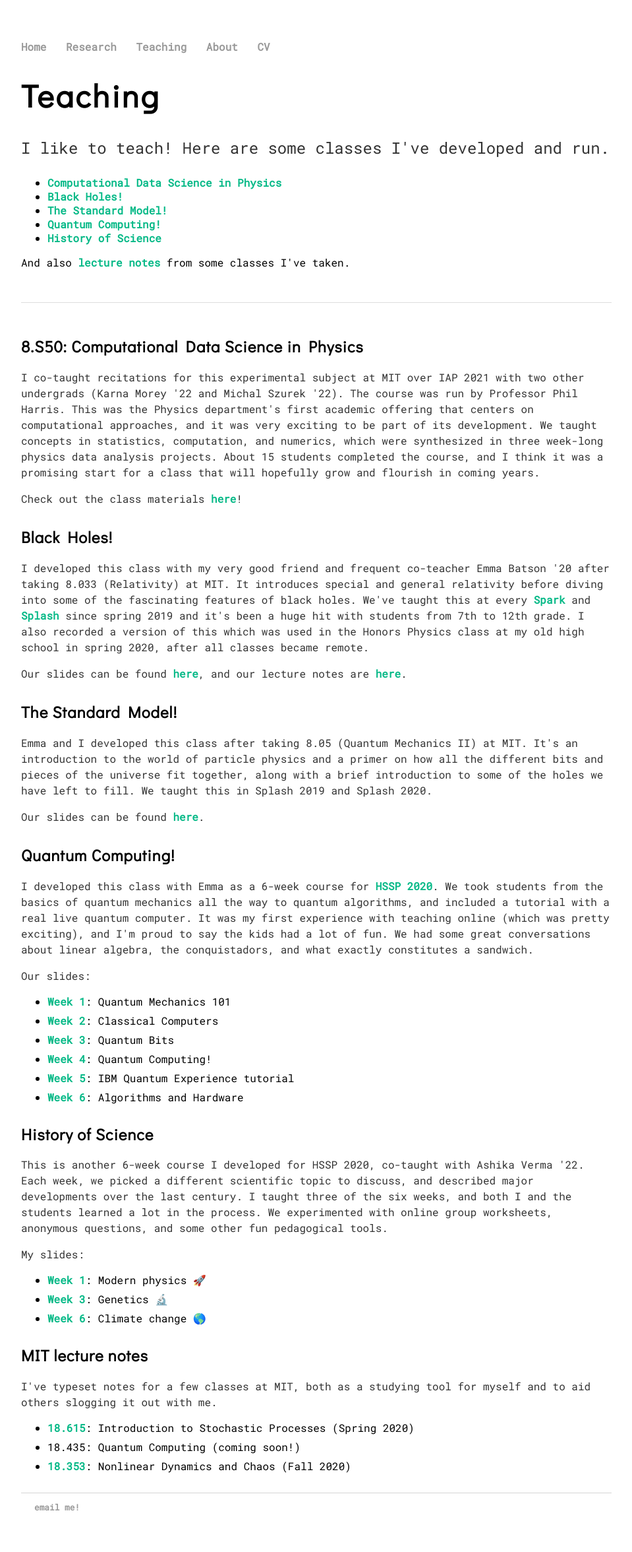
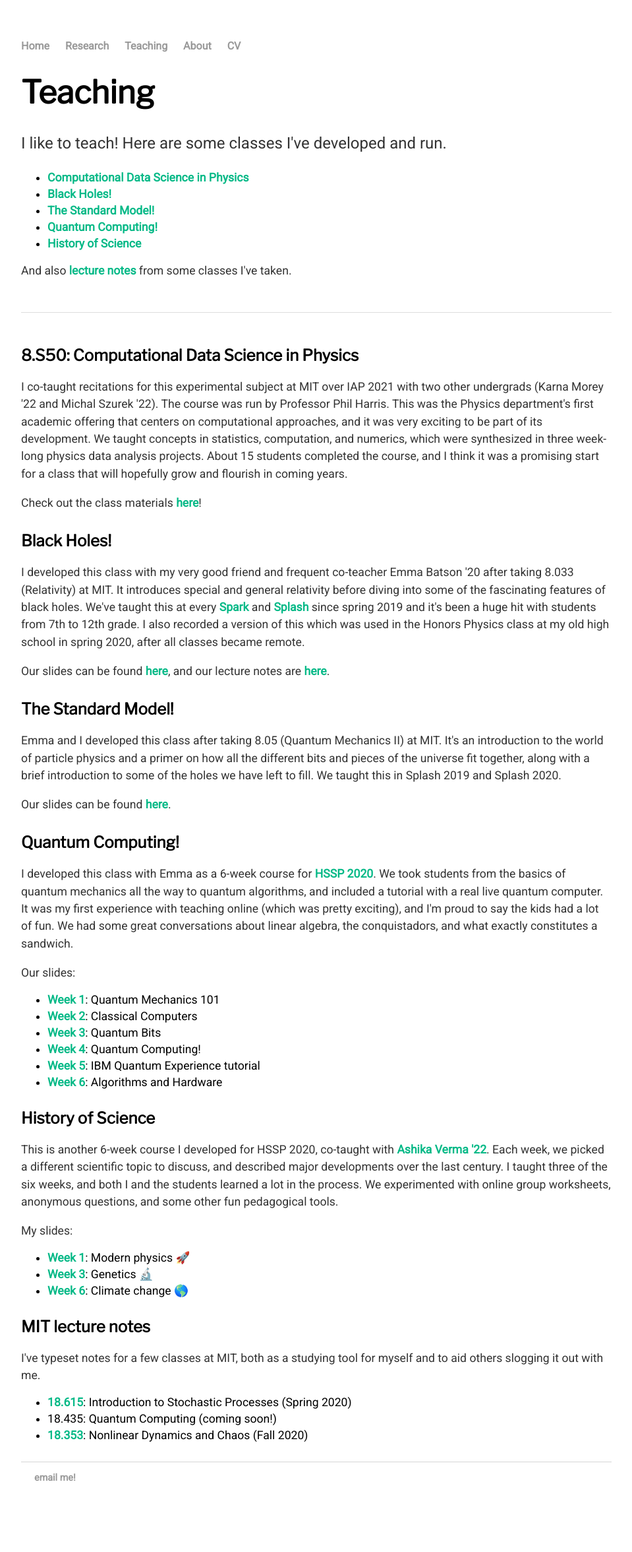
Before and after one commit to nambrath/nambrath.github.io, a Jekyll site: the page built from teaching/index.html, in a window 1280 px wide. Shown: the whole page at 66% size, without its empty margins (160-1119 px from the left). Built offline with Jekyll 4.4.1, drawn with Linux system fonts in a browser that asks for light colours; after the commit the page ends 2308 px from its top, so only the background shows below that.

Commit message:
some restructuring + font changes

```diff
--- a/about/index.html
+++ b/about/index.html
@@ -5,13 +5,13 @@ title: Anjali Nambrath
 <div class="blurb">
     <div>
         <h1 class="title">More about me</h1>
-        <p>
+        <p class="para">
             I'm a <a href="https://cies.org/" target="_blank">Fulbright scholar</a> and incoming <a href="https://www.nsfgrfp.org/" target="_blank">NSF Graduate Research Fellow</a> at the <a href="https://physics.berkeley.edu/" target="_blank">UC Berkeley Department of Physics</a>. I'll be starting work under <a href="https://physics.berkeley.edu/people/faculty/barbara-jacak" target="_blank">Barbara Jacak</a> in Fall 2022. Before that, I'll be working at <a href="https://home.cern/" target="_blank">CERN</a> in Geneva and, through the Fulbright, at <a href="https://www.tifr.res.in/" target="_blank">TIFR</a> in Mumbai.
         </p>
-        <p>
+        <p class="para">
             I just graduated from <a href="https://web.mit.edu/" target="_blank">MIT</a>, where I majored in physics and mathematics and minored in French. I worked on a variety of projects supervised by <a href="https://www.hen-lab.com/" target="_blank">Or Hen</a>, <a href="http://winslow.mit.edu/" target="_blank">Lindley Winslow</a>, and <a href="https://katelinschutz.com/" target="_blank">Katelin Schutz</a>. See <a href="../classes/index.html">this page</a> for a full list of my undergraduate coursework.
         </p>
-        <p>
+        <p class="para">
             In addition to particle physics, I enjoy good food, literature in translation, and stopping to photograph every flower I see. I've also hidden an easter egg somewhere on this website 🐣
         </p>
     </div>
--- a/css/main.css
+++ b/css/main.css
@@ -1,13 +1,13 @@
-@import url('https://fonts.googleapis.com/css?family=Roboto+Mono');
-@import url('https://fonts.googleapis.com/css?family=Didact+Gothic');
+@import url('https://fonts.googleapis.com/css?family=Roboto');
+@import url('https://fonts.googleapis.com/css?family=Libre+Franklin');
 
 body {
     margin: 60px auto;
 	  width: 70%;
-	  font-family:'Roboto Mono', 'Sans-Serif';
+	  font-family:'Roboto', 'Sans-Serif';
 }
 nav ul, footer ul {
-    font-family:'Roboto Mono', 'Sans-Serif';
+    font-family:'Roboto', 'Sans-Serif';
     padding: 0px;
     list-style: none;
     font-weight: bold;
@@ -26,19 +26,19 @@ a:hover {
 }
 h1 {
     font-size: 3em;
-    font-family:'Didact Gothic', 'Sans-Serif';
-    letter-spacing: 3px;
+    font-family:'Libre Franklin', 'Sans-Serif';
+    /* letter-spacing: 3px; */
 }
 h2 {
-    font-family: 'Didact Gothic', 'Sans-Serif';
-    letter-spacing: 1px;
+    font-family: 'Libre Franklin', 'Sans-Serif';
+    /* letter-spacing: 1px; */
 }
 ul li {
-    font-family: 'Roboto Mono', 'Sans-Serif';
+    font-family: 'Roboto', 'Sans-Serif';
 }
 .snapshot li {
-    font-size: 1em;
-    margin: 0 0 8px 0;
+    font-size: 1.1em;
+    margin: 0 0 5px 0;
 }
 .snapshot {
   margin: 0 0 30px 0;
@@ -111,14 +111,17 @@ ul li {
     padding-left: 10%;
   }
 }
+::selection {
+  background-color: #ebce13;
+}
 .para {
-    font-family:'Roboto Mono', 'Sans-Serif';
-    font-size: 1em;
+    font-family:'Roboto', 'Sans-Serif';
+    font-size: 1.1em;
     line-height: 1.5em;
     color: #333;
 }
 .sub {
-    font-family:'Roboto Mono', 'Sans-Serif';
+    font-family:'Roboto', 'Sans-Serif';
     font-size: 1.5em;
     line-height: 1.4em;
     color: #333;
@@ -132,7 +135,7 @@ ul li {
 }
 .caption {
   color: #666;
-  font-size: 0.75em;
+  font-size: 0.9em;
   text-align: center;
   padding-right: 10%;
   margin-bottom: 20px;
@@ -147,7 +150,7 @@ ul li {
 
 footer {
     border-top: 1px solid #d5d5d5;
-    font-size: .8em;
+    font-size: 0.9em;
     padding: 0 0 0 20px;
 }
 
--- a/index.html
+++ b/index.html
@@ -7,7 +7,7 @@ title: Anjali Nambrath
 		<img src="stuff/me.jpg" id="myface" width="225">
 		<div>
 			<h1 class="title">Hi, I'm Anjali Nambrath!</h1>
-			<p>
+			<p class="para">
 				I'm a <a href="https://cies.org/" target="_blank">Fulbright scholar</a> and incoming <a href="https://www.nsfgrfp.org/" target="_blank">NSF Graduate Research Fellow</a> at the <a href="https://physics.berkeley.edu/" target="_blank">UC Berkeley Department of Physics</a>. I'll be starting work under <a href="https://physics.berkeley.edu/people/faculty/barbara-jacak" target="_blank">Barbara Jacak</a> in Fall 2022. Before that, I'll be working at <a href="https://home.cern/" target="_blank">CERN</a> in Geneva and, through the Fulbright, at <a href="https://www.tifr.res.in/" target="_blank">TIFR</a> in Mumbai. I'm a fan of particle physics, good food, and literature in translation.
 			</p>
 		</div>
--- a/teaching/index.html
+++ b/teaching/index.html
@@ -5,7 +5,7 @@ title: Teaching
 <div class="blurb">
 	<h1 class="title">Teaching</h1>
 	<p class="sub">I like to teach! Here are some classes I've developed and run. </p>
-	<p class="para">
+	<div class="snapshot">
 		<ul>
 			<li> <a href="#comp">Computational Data Science in Physics</a> </li>
 			<li> <a href='#blackholes'>Black Holes!</a> </li>
@@ -13,8 +13,8 @@ title: Teaching
 			<li> <a href="#qc"> Quantum Computing! </a></li>
 			<li> <a href="#histsci"> History of Science </a></li>
 		</ul>
-		And also <a href="#lecnotes"> lecture notes </a> from some classes I've taken.
-	</p>
+		<p class="para">And also <a href="#lecnotes"> lecture notes </a> from some classes I've taken.</p>
+	</div>
 	<hr class="rule">
 
 	<h2 id="comp"> 8.S50: Computational Data Science in Physics </h2>
@@ -65,7 +65,7 @@ title: Teaching
 	<h2 id="histsci"> History of Science </h2>
 	<div class="snapshot">
 		<p class="para">
-			This is another 6-week course I developed for HSSP 2020, co-taught with Ashika Verma '22. Each week, we picked a different scientific topic to discuss, and described major developments over the last century. I taught three of the six weeks, and both I and the students learned a lot in the process. We experimented with online group worksheets, anonymous questions, and some other fun pedagogical tools.
+			This is another 6-week course I developed for HSSP 2020, co-taught with <a href="https://ashika-verma.github.io" target="_blank">Ashika Verma '22</a>. Each week, we picked a different scientific topic to discuss, and described major developments over the last century. I taught three of the six weeks, and both I and the students learned a lot in the process. We experimented with online group worksheets, anonymous questions, and some other fun pedagogical tools.
 		</p>
 		<p class="para">
 			My slides:
```
